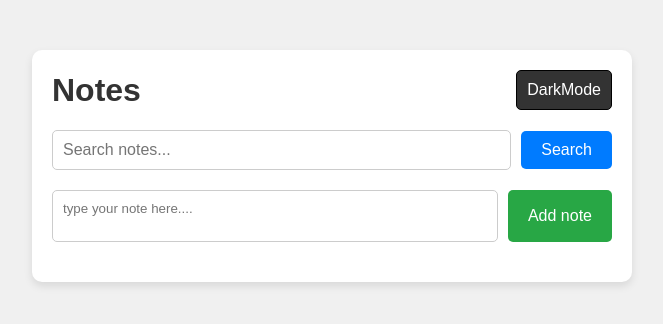
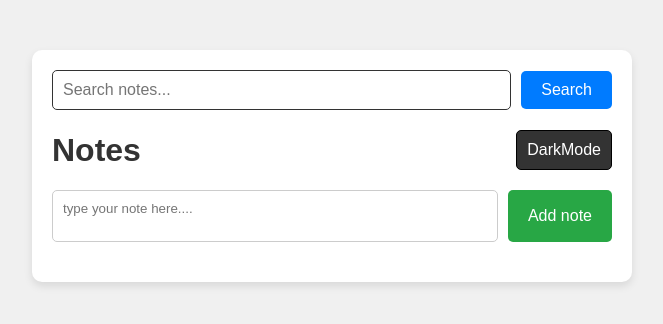
Before and after one commit to JakkalaNagaVamsiKrishna/Notes_app, a plain HTML site: page index.html in a window 1280 px wide. Shown: the whole page, without its empty margins (308-971 px from the left). Drawn offline with Linux system fonts and the light colour scheme.

Commit message:
add search functionality

```diff
--- a/index.html
+++ b/index.html
@@ -11,17 +11,17 @@
 <body>
     <div class="container">
 
-        <header>
-            <h1>Notes</h1>
-            <button id="themeToggle">DarkMode</button>
-        </header>
-
         <div class="search-container">
             <div class="search-wrapper">
                 <input type="text" id="searchInput" placeholder="Search notes...">
                 <button id="searchBtn" type="button">Search</button>
             </div>
         </div>
+
+        <header>
+            <h1>Notes</h1>
+            <button id="themeToggle">DarkMode</button>
+        </header>
 
 
         <div class="note-input">
--- a/style.css
+++ b/style.css
@@ -54,7 +54,7 @@ h1 {
 #searchInput {
     flex: 1;
     padding: 10px;
-    border: 1px solid #ccc;
+    border: 1px solid #333;
     border-radius: 5px;
     font-size: 1rem;
     transition: border-color 0.3s;
```
